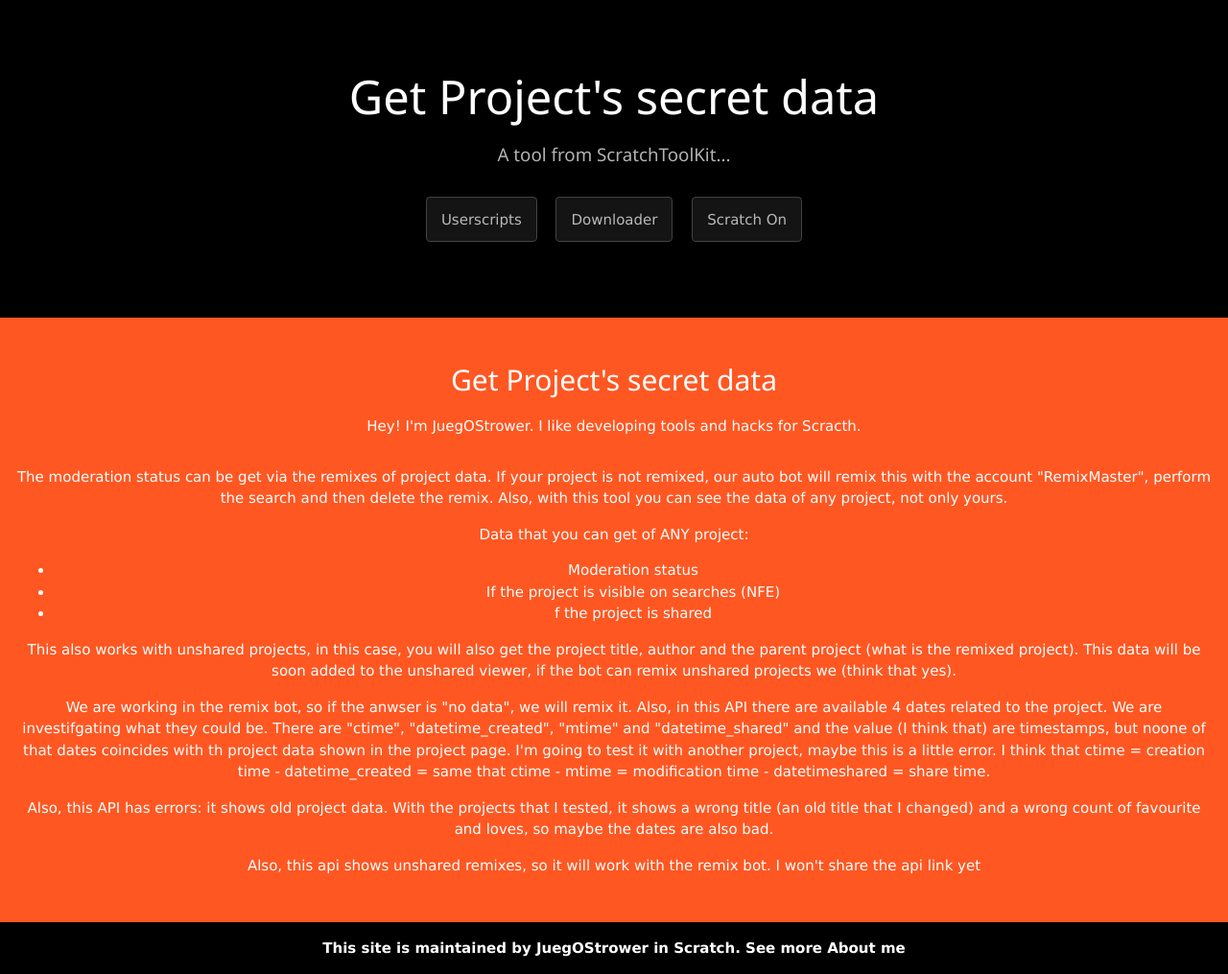
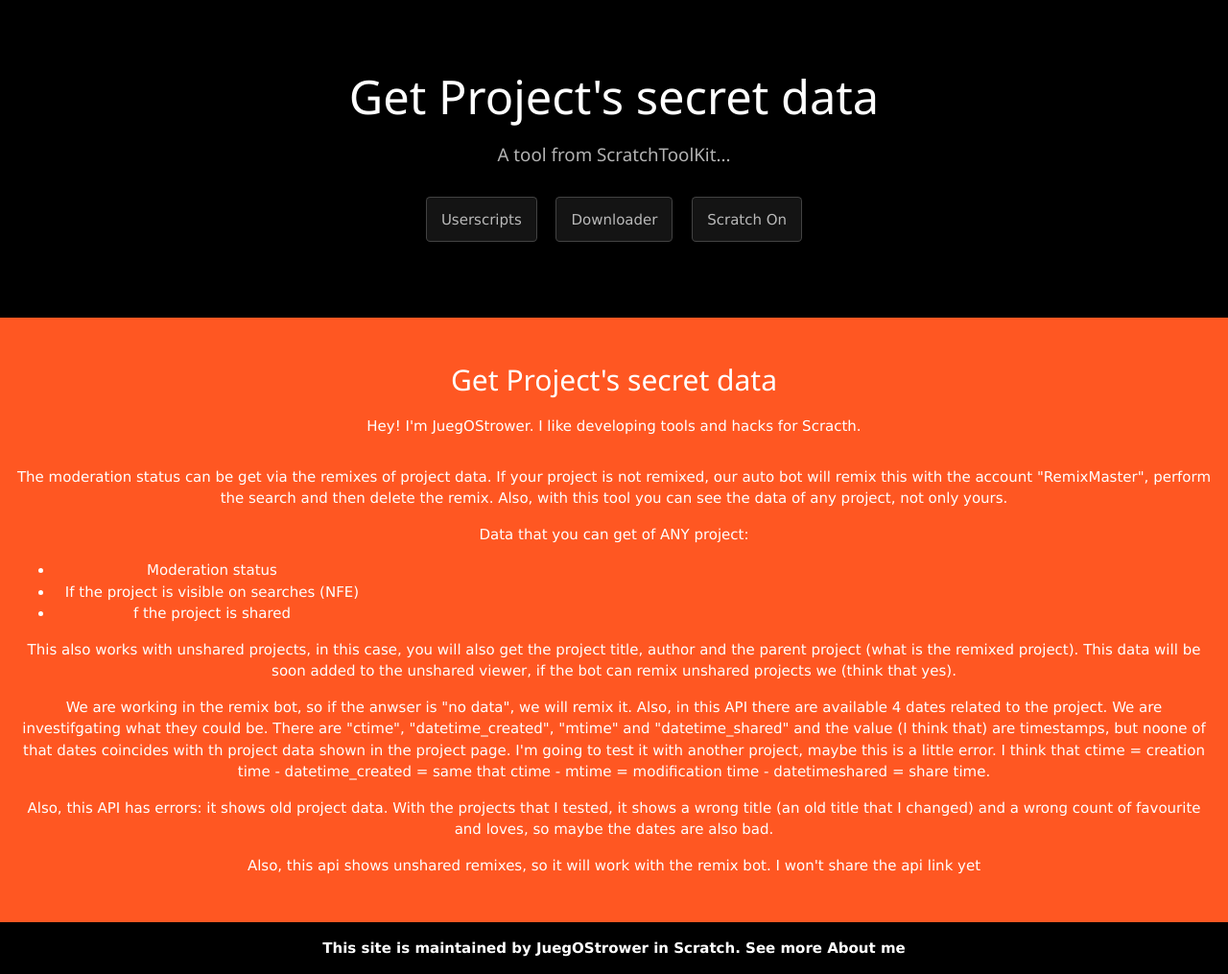
Before and after one commit to JuegOStrower/juegostrower.github.io, a Jekyll site: the page secretdata/index.html, which Jekyll copies as it is, in a window 1280 px wide. Shown: the whole page at 96% size. Built offline with Jekyll 4.4.1, drawn with Linux system fonts in a browser that asks for light colours.

Commit message:
Bugs fixed

```diff
--- a/secretdata/index.html
+++ b/secretdata/index.html
@@ -35,7 +35,7 @@
         <div class="w3-container w3-responsive">
 		<p>The moderation status can be get via the remixes of project data. If your project is not remixed, our auto bot will remix this with the account "RemixMaster", perform the search and then delete the remix. Also, with this tool you can see the data of any project, not only yours.</p>
 		<p>Data that you can get of ANY project:</p>
-		<ul>
+		<ul style="width: 370px;">
 			<li>Moderation status</li>
 			<li>If the project is visible on searches (NFE)</li>
 			<li>f the project is shared</li>
```
